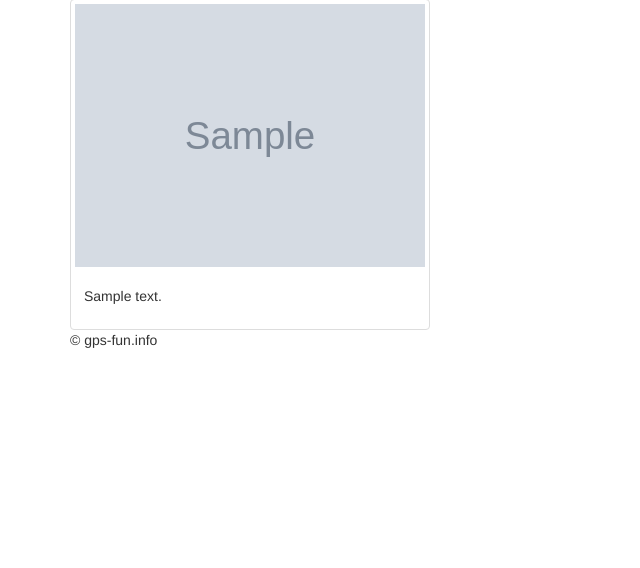
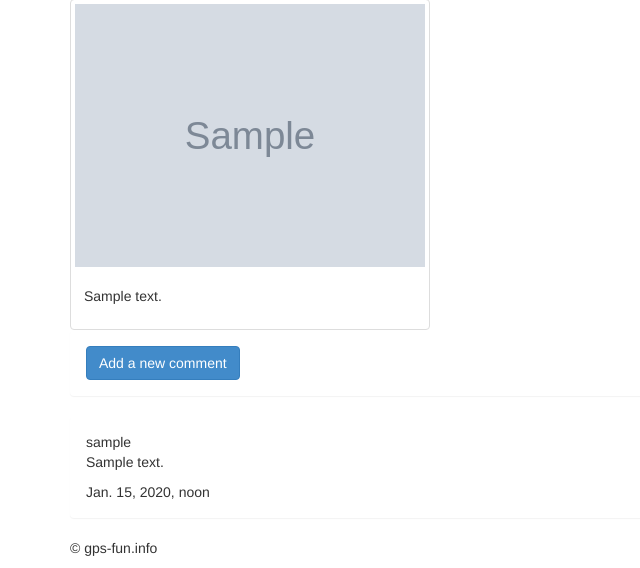
Before and after one commit to kostin-aleks/mountain-routes, a Django app: a page that uses routes/templates/Routes/peak.html in a window 1280 px wide. Shown: the part 1391-1959 px from the top of the page, without its empty margins (0-640 px from the left). Before the commit the page ends 1739 px from the top, so only its background shows below. Run offline with Django 3.2, Linux system fonts and the light colour scheme; tables that the repository leaves empty hold one stand-in row (values such as "Sample post"); grey boxes marked "Sample" are stand-in pictures; some libraries are stand-ins or nearby versions.

Commit message:
htmx driven pagination

```diff
--- a/routes/mountains/urls.py
+++ b/routes/mountains/urls.py
@@ -13,6 +13,7 @@ urlpatterns = [
     path('remove/ridge/<slug>/', views.remove_ridge, name="remove-ridge"),
     path('edit/ridge/<slug>/', views.edit_ridge, name="edit-ridge"),
     path('peak/<slug>/', views.peak, name="peak"),
+    path('peak/<int:peak_id>/<int:page>/', views.peak_comments, name="peak-comments"),
     path('remove/summit/<slug>/', views.remove_peak, name="remove-peak"),
     path('edit/summit/<slug>/', views.edit_peak, name="edit-peak"),
     path('add/summit/ridge/<slug>/', views.add_ridge_peak, name="add-ridge-peak"),
--- a/routes/mountains/views.py
+++ b/routes/mountains/views.py
@@ -3,6 +3,7 @@ views related to carpathians
 """
 
 from django.core.exceptions import PermissionDenied
+from django.core.paginator import Paginator
 from django.contrib.auth.decorators import login_required
 from django.http import HttpResponseRedirect, Http404
 from django.shortcuts import render, get_object_or_404
@@ -192,6 +193,9 @@ def peak(request, slug):
     return page for the peak
     """
     the_peak = get_object_or_404(Peak, slug=slug)
+    comments = the_peak.comments()
+    paginator = Paginator(comments, per_page=20)
+    comment_list = paginator.page(paginator.num_pages)
 
     return render(
         request,
@@ -199,6 +203,7 @@ def peak(request, slug):
         {
             'peak': the_peak,
             'photos': divide_into_groups_of_three(the_peak.photos()),
+            'comments': comment_list,
             'can_be_edited': the_peak.can_be_edited(request.user),
             'can_be_removed': the_peak.can_be_removed()})
 
@@ -1199,3 +1204,20 @@ def update_route_section(request, route_id, section_id):
 
     return render(
         request, 'Routes/get_route_section.html', args)
+
+
+def peak_comments(request, peak_id, page):
+    """
+    return page for peak comments
+    """
+    the_peak = get_object_or_404(Peak, id=peak_id)
+    comments = the_peak.comments()
+    paginator = Paginator(comments, per_page=20)
+    comment_list = paginator.page(page)
+
+    return render(
+        request,
+        'Routes/peak_comments.html',
+        {
+            'peak': the_peak,
+            'comments': comment_list, })
--- a/routes/templates/Routes/peak.html
+++ b/routes/templates/Routes/peak.html
@@ -93,6 +93,21 @@
     {% endfor %}
     {% endif %}
 
+    <div class="panel">
+      <div class="panel-body">
+        <button type="button" class="btn btn-primary"
+                hx-get="{% url "peak-comments" peak.id 3 %}" hx-trigger="click"
+                  hx-target="#comments-page" hx-swap="outerHTML"
+                  >
+            {% trans "Add a new comment" %}
+        </button>
+      </div>
+    </div>
+
+    {% if comments %}
+    {% include "Routes/peak_comments.html" %}
+    {% endif %}
+
     <script>
       var mymap = L.map('mapid').setView(
           [{{ peak.point.latitude }}, {{ peak.point.longitude }}], 15);
--- /dev/null
+++ b/routes/templates/Routes/peak_comment.html
@@ -0,0 +1,7 @@
+<div class="panel">
+  <div class="panel-body">
+    {{ comment_.name }}
+        <p class="">{{ comment_.body }}</p>
+    {{ comment_.created_on }}
+  </div>
+</div>
--- /dev/null
+++ b/routes/templates/Routes/peak_comments.html
@@ -0,0 +1,34 @@
+{% load i18n %}
+{% load static %}
+
+
+    <div id="comments-page">
+    {% for comment_ in comments %}
+    {% include "Routes/peak_comment.html" %}
+    {% endfor %}
+
+    {% if comments.has_other_pages %}
+      <ul class="pagination">
+        {% if comments.has_previous %}
+        <li><a hx-get="{% url "peak-comments" peak.id comments.previous_page_number %}" hx-trigger="click"
+              hx-target="#comments-page" hx-swap="outerHTML">&laquo;</a></li>
+        {% else %}
+        <li class="disabled"><span>&laquo;</span></li>
+        {% endif %}
+        {% for i in comments.paginator.page_range %}
+          {% if comments.number == i %}
+          <li class="active"><span>{{ i }} <span class="sr-only">(current)</span></span></li>
+          {% else %}
+          <li ><a hx-get="{% url "peak-comments" peak.id i %}" hx-trigger="click"
+              hx-target="#comments-page" hx-swap="outerHTML">{{ i }}</a></li>
+          {% endif %}
+        {% endfor %}
+        {% if comments.has_next %}
+          <li><a hx-get="{% url "peak-comments" peak.id comments.next_page_number %}" hx-trigger="click"
+              hx-target="#comments-page" hx-swap="outerHTML">&raquo;</a></li>
+        {% else %}
+          <li class="disabled"><span>&raquo;</span></li>
+        {% endif %}
+      </ul>
+    {% endif %}
+    </div>
```
